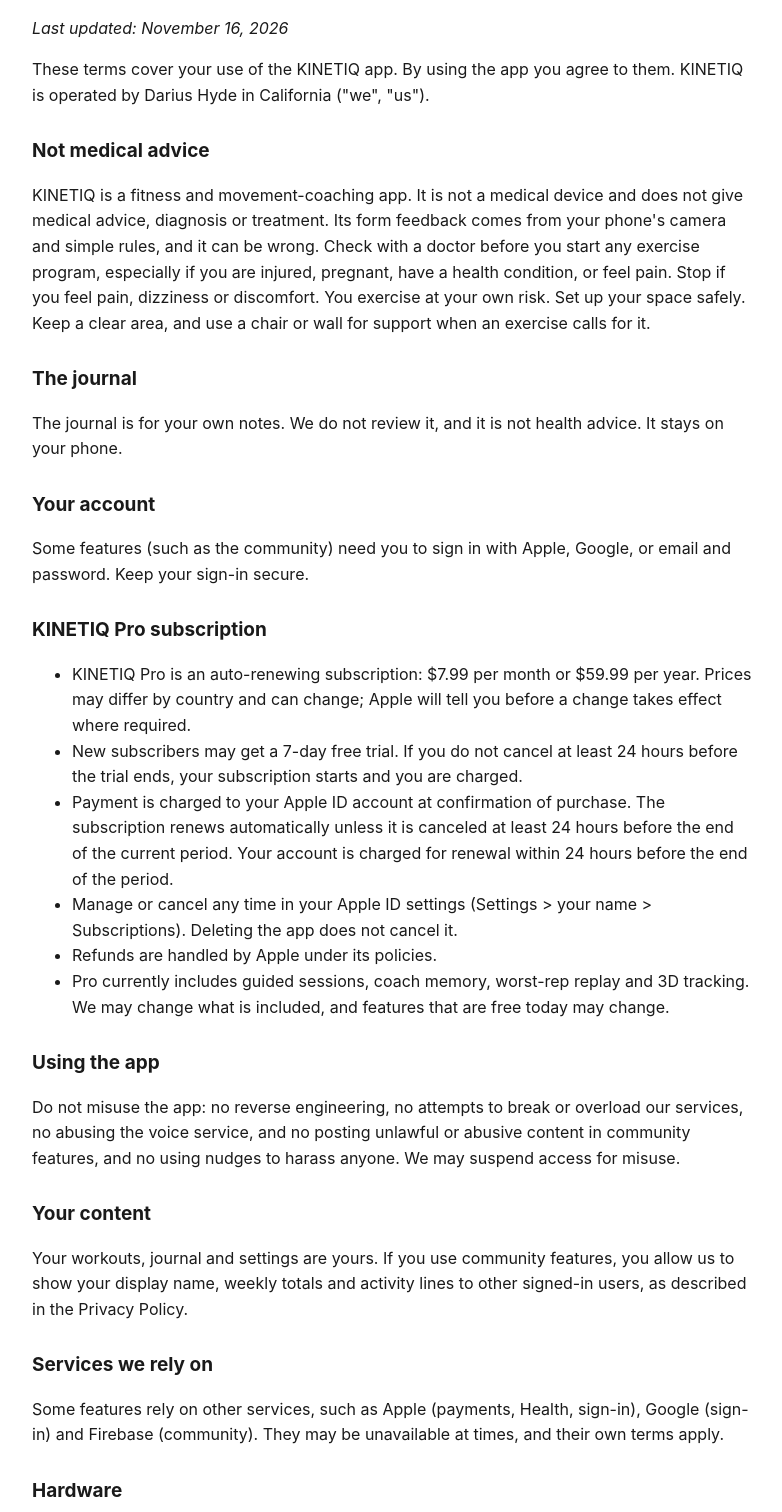
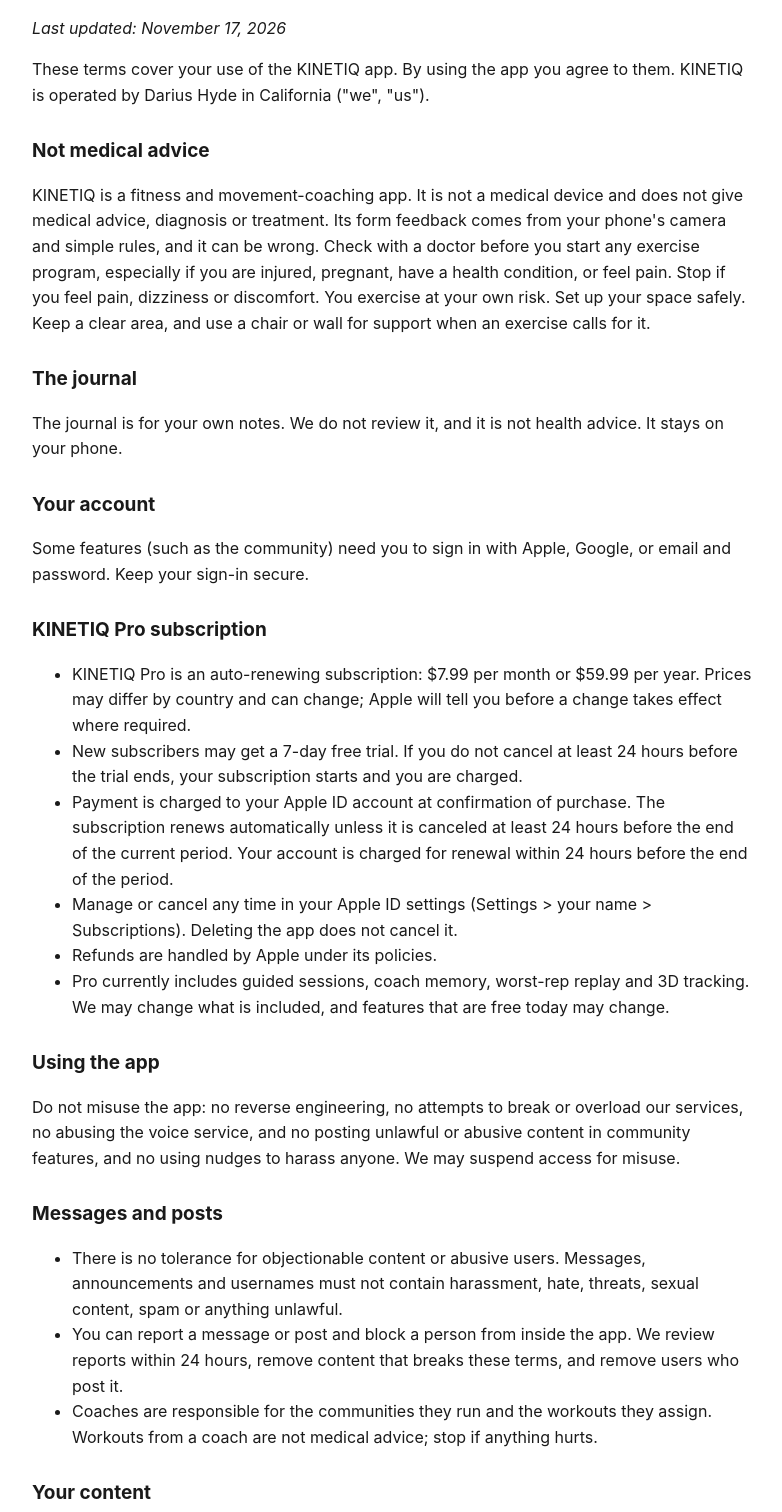
Before and after one commit to KinetiqTech/kinetiq-legal, a plain HTML site: page terms.html in a window 1280 px wide. Shown: the part 88-1600 px from the top of the page, without its empty margins (248-1030 px from the left). Drawn offline with Linux system fonts and the light colour scheme.

Commit message:
Add files via upload

```diff
--- a/terms.html
+++ b/terms.html
@@ -1,7 +1,7 @@
 <!doctype html><html lang="en"><head><meta charset="utf-8"><meta name="viewport" content="width=device-width,initial-scale=1"><title>KINETIQ Terms of Use</title>
 <style>body{font-family:-apple-system,system-ui,sans-serif;max-width:720px;margin:40px auto;padding:0 20px;line-height:1.6;color:#1a1a1a}h1{font-size:28px}h2{font-size:19px;margin-top:28px}a{color:#2563eb}</style></head><body>
 <h1>KINETIQ Terms of Use</h1>
-<p><em>Last updated: November 16, 2026</em></p>
+<p><em>Last updated: November 17, 2026</em></p>
 <p>These terms cover your use of the KINETIQ app. By using the app you agree to them. KINETIQ is operated by Darius Hyde in California ("we", "us").</p>
 <h2>Not medical advice</h2>
 <p>KINETIQ is a fitness and movement-coaching app. It is not a medical device and does not give medical advice, diagnosis or treatment. Its form feedback comes from your phone's camera and simple rules, and it can be wrong. Check with a doctor before you start any exercise program, especially if you are injured, pregnant, have a health condition, or feel pain. Stop if you feel pain, dizziness or discomfort. You exercise at your own risk. Set up your space safely. Keep a clear area, and use a chair or wall for support when an exercise calls for it.</p>
@@ -20,8 +20,14 @@
 </ul>
 <h2>Using the app</h2>
 <p>Do not misuse the app: no reverse engineering, no attempts to break or overload our services, no abusing the voice service, and no posting unlawful or abusive content in community features, and no using nudges to harass anyone. We may suspend access for misuse.</p>
+<h2>Messages and posts</h2>
+<ul>
+<li>There is no tolerance for objectionable content or abusive users. Messages, announcements and usernames must not contain harassment, hate, threats, sexual content, spam or anything unlawful.</li>
+<li>You can report a message or post and block a person from inside the app. We review reports within 24 hours, remove content that breaks these terms, and remove users who post it.</li>
+<li>Coaches are responsible for the communities they run and the workouts they assign. Workouts from a coach are not medical advice; stop if anything hurts.</li>
+</ul>
 <h2>Your content</h2>
-<p>Your workouts, journal and settings are yours. If you use community features, you allow us to show your display name, weekly totals and activity lines to other signed-in users, as described in the Privacy Policy.</p>
+<p>Your workouts, journal and settings are yours. If you use community features, you allow us to show your username, weekly totals and activity lines to other signed-in users, and to share your workouts with coaches of communities you join, as described in the Privacy Policy.</p>
 <h2>Services we rely on</h2>
 <p>Some features rely on other services, such as Apple (payments, Health, sign-in), Google (sign-in) and Firebase (community). They may be unavailable at times, and their own terms apply.</p>
 <h2>Hardware</h2>
```
Also changed, not shown: privacy.html (+10 -2 lines).
